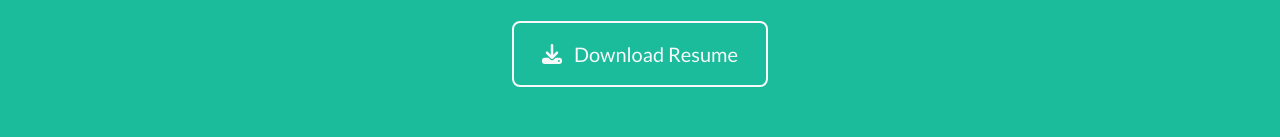
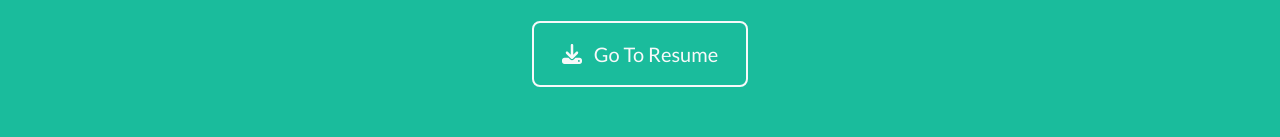
Before and after one commit to SuperBear19/IS201FINALProject, a plain HTML site: page index.html in a window 1280 px wide. Shown: the part 2254-2391 px from the top of the page. Drawn offline with nearby package versions, Linux system fonts and the light colour scheme.

Commit message:
Add files via upload

```diff
--- a/index.html
+++ b/index.html
@@ -86,9 +86,9 @@
                 </div>
                 <!-- About Section Button-->
                 <div class="text-center mt-4">
-                    <a class="btn btn-xl btn-outline-light" href="https://startbootstrap.com/theme/freelancer/">
+                    <a class="btn btn-xl btn-outline-light" href="custompage.html">
                         <i class="fas fa-download me-2"></i>
-                        Download Resume
+                        Go To Resume
                     </a>
                 </div>
             </div>
```
